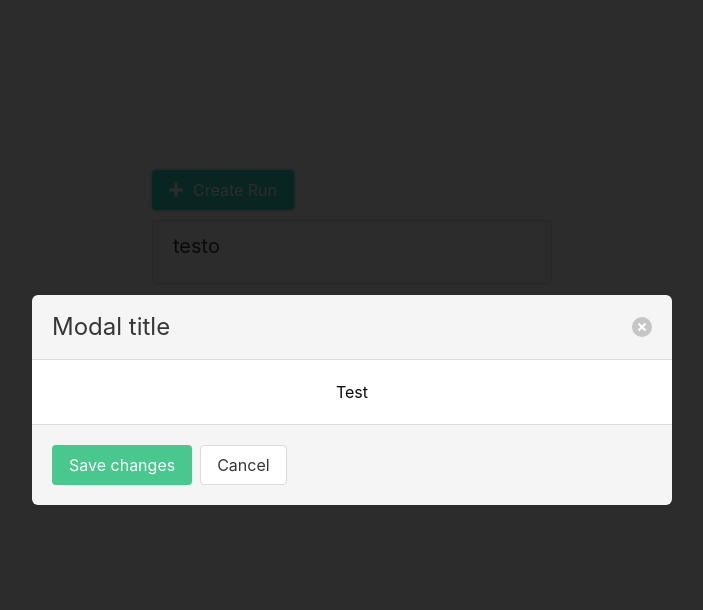
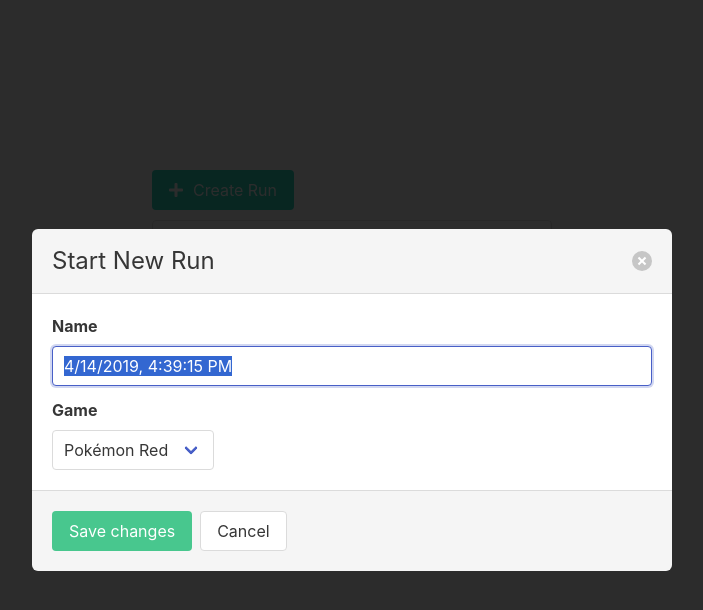
Before and after one commit to DSurguy/nuzlocker-vue, a Vue app: page / in a window 1280 px wide. Both pictures are taken after a click on the button "Create Run". Shown: the top 610 px of the page, without its empty margins (288-991 px from the left). Built offline with nearby package versions, Linux system fonts and the light colour scheme.

Commit message:
Warnings and form validation for create run

```diff
--- a/src/App.vue
+++ b/src/App.vue
@@ -42,11 +42,6 @@ export default {
 }
 
 #app {
-  font-family: BlinkMacSystemFont, -apple-system, "Segoe UI", "Roboto", "Oxygen", "Ubuntu", "Cantarell", "Fira Sans", "Droid Sans", "Helvetica Neue", "Helvetica", "Arial", sans-serif !important;
-  -webkit-font-smoothing: antialiased;
-  -moz-osx-font-smoothing: grayscale;
-  text-align: center;
-  color: var(--var-color-black);
   margin-top: 60px;
 }
 
--- a/src/components/modals/CreateRunModal.vue
+++ b/src/components/modals/CreateRunModal.vue
@@ -3,14 +3,48 @@
     <div class="modal-background"></div>
     <div class="modal-card">
       <header class="modal-card-head">
-        <p class="modal-card-title">Modal title</p>
+        <p class="modal-card-title">Start New Run</p>
         <button class="delete" aria-label="close"></button>
       </header>
       <section class="modal-card-body">
-        <p>Test</p>
+        <form>
+          <div class="field">
+            <label class="label">Name</label>
+            <div class="control">
+              <input
+                class="input"
+                type="text"
+                placeholder="Pick a name for your run!"
+                v-model="form.name"
+                ref="runName"
+                v-on:keyup="onNameChange"
+              >
+            </div>
+          </div>
+          <div class="field">
+            <label class="label">Game</label>
+            <div class="control">
+              <div class="select">
+                <select
+                  v-model="form.game"
+                  ref="runGame"
+                >
+                  <option value="red">Pokémon Red</option>
+                  <option value="blue">Pokémon Blue</option>
+                </select>
+              </div>
+            </div>
+          </div>
+          <div class="notification is-warning" v-if="hasWarning">
+            <p>Please fill out the following fields, they're required!</p>
+            <ul>
+              <li v-for="field in warningFields" v-bind:key="field">- {{field}}</li>
+            </ul>
+          </div>
+        </form>
       </section>
       <footer class="modal-card-foot">
-        <button class="button is-success">Save changes</button>
+        <button class="button is-success" v-on:click="onSubmit">Save changes</button>
         <button class="button" v-on:click="onClose">Cancel</button>
       </footer>
     </div>
@@ -26,10 +60,32 @@ export default {
     onClose: Function
   },
   data: function (){
-    return {}
+    return {
+      form: {
+        name: (new Date()).toLocaleString(),
+        game: "red"
+      },
+      hasWarning: false,
+      warningFields: []
+    }
   },
-  mounted: async function () {},
-  methods: {}
+  mounted: async function () {
+    this.$refs.runName.select()
+  },
+  methods: {
+    onNameChange: function (){
+      if( this.form.name ) this.hasWarning = false
+    },
+    onSubmit: async function (){
+      if( !this.form.name ){
+        this.hasWarning = true;
+        this.warningFields = ['Name']
+      }
+      else{
+
+      }
+    }
+  }
 }
 </script>
 
```
